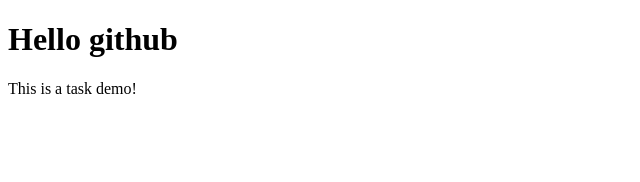
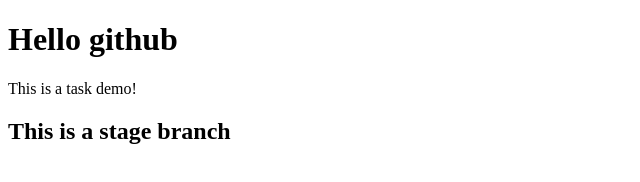
Before and after one commit to moumi06/task-demo, a plain HTML site: page index.html in a window 1280 px wide. Shown: the whole page, without its empty margins (0-640 px from the left). Drawn offline with Linux system fonts and the light colour scheme.

Commit message:
Staging: stage branch

```diff
--- a/index.html
+++ b/index.html
@@ -8,5 +8,6 @@
 <body>
     <h1>Hello github</h1>
     <p>This is a task demo!</p>
+    <h2>This is a stage branch</h2>
 </body>
 </html>
```
